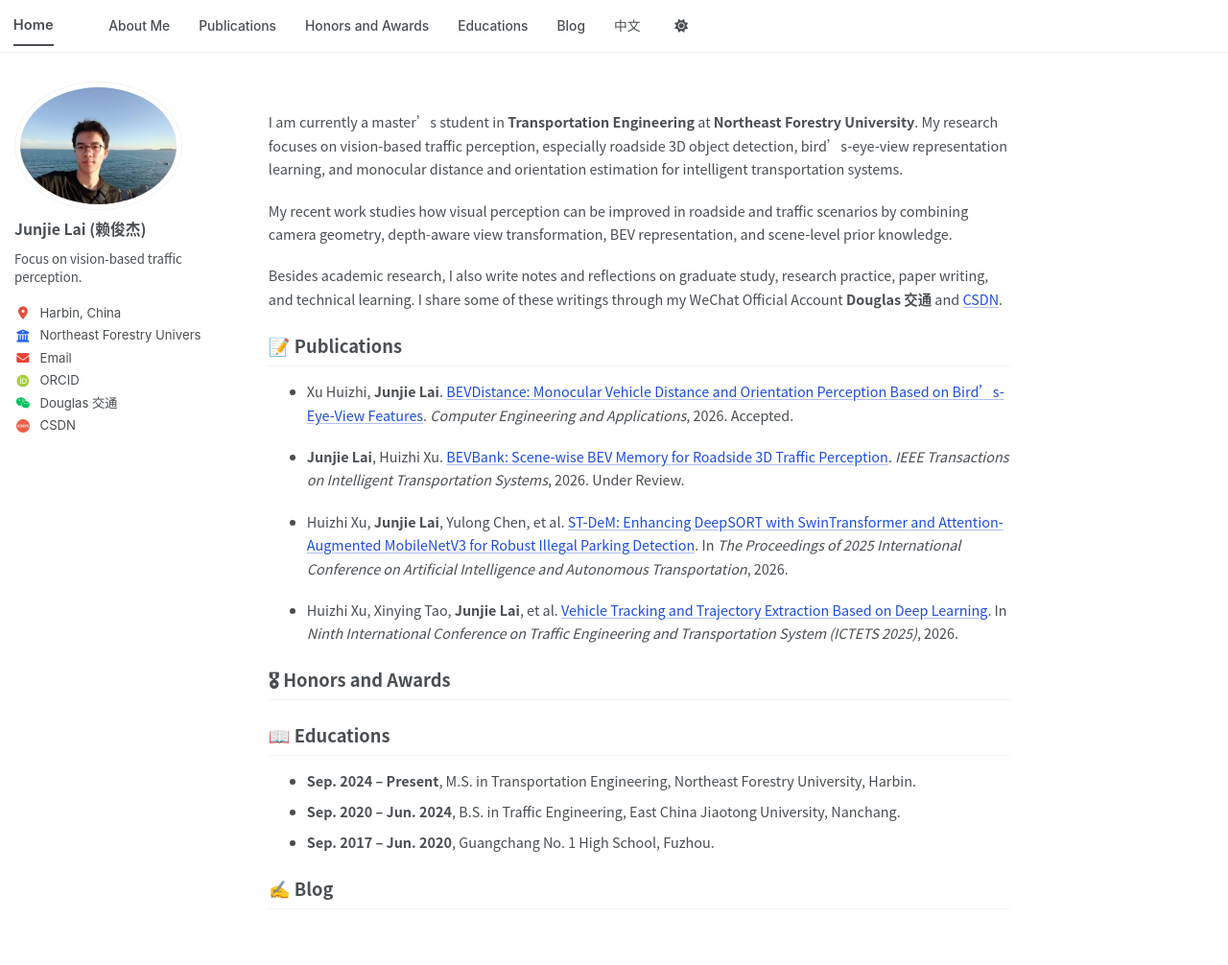
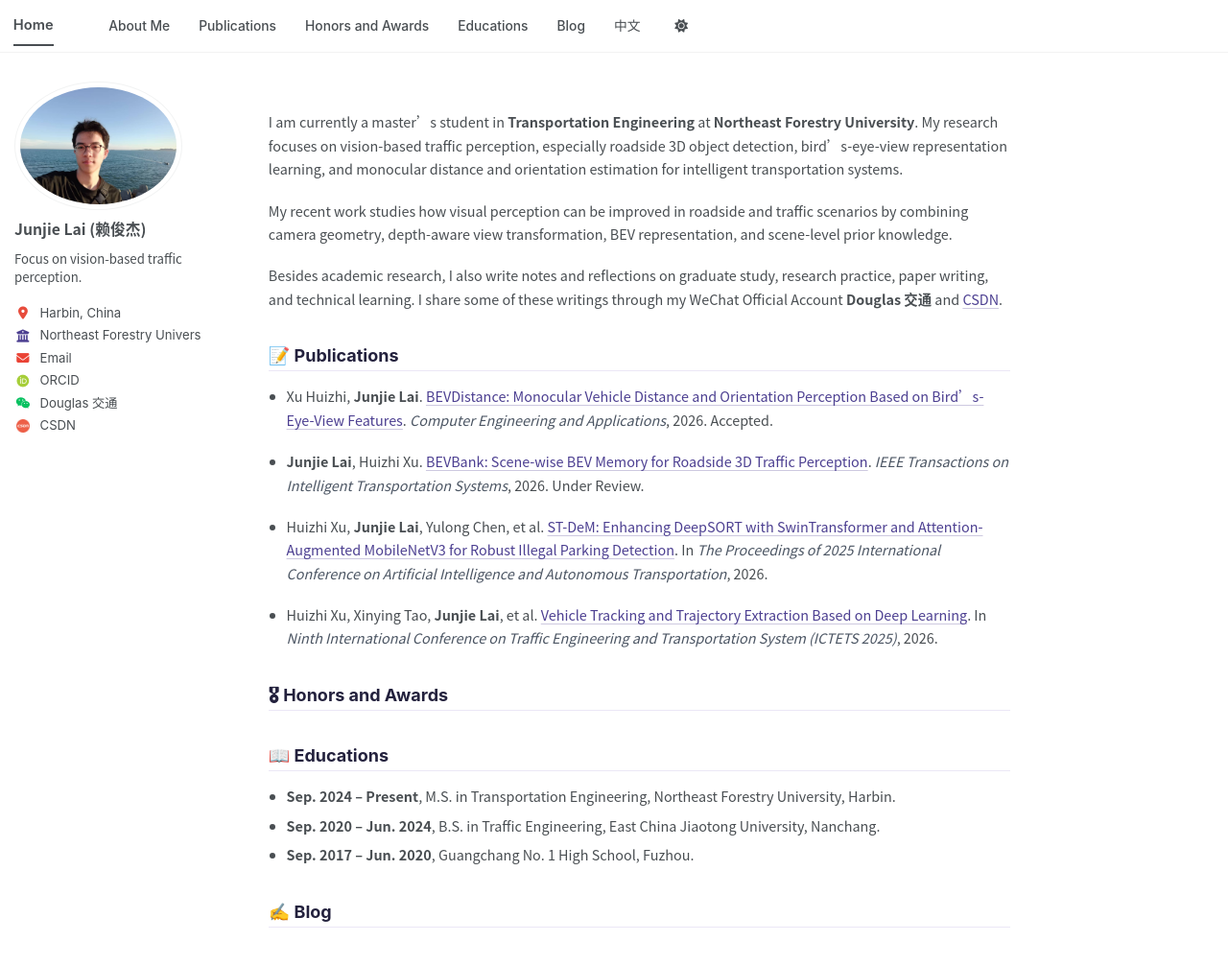
Before and after one commit to Douglassssss/Douglassssss.github.io, a Jekyll site: the page built from _pages/about.md, in a window 1280 px wide and 1043 px high. Shown: the top 1006 px of the window at 96% size. Built offline with Jekyll 4.4.1, drawn with Linux system fonts in a browser that asks for light colours; some web fonts are replaced; a script bundle is joined from its source files by our own code; library files that are not in the unit come from our copies.

Commit message:
Polish homepage style

```diff
--- a/_sass/_custom.scss
+++ b/_sass/_custom.scss
@@ -102,6 +102,18 @@
   }
 }
 
+/* =========================================================
+   Theme colors
+   ========================================================= */
+
+:root {
+  --site-accent: #4c3f91;
+  --site-accent-hover: #352a74;
+  --site-accent-soft: rgba(76, 63, 145, 0.28);
+  --site-accent-bg: #f5f3ff;
+  --site-text: #1f2937;
+  --site-muted: #4b5563;
+}
 
 /* =========================================================
    Footer
@@ -197,7 +209,7 @@
 .author__urls .fa-building,
 .author__urls .fa-building-columns,
 .author__urls .fa-university {
-  color: #2563eb !important;
+  color: var(--site-accent) !important;
 }
 
 /* Email icon */
@@ -308,11 +320,9 @@ body {
 }
 
 .page__content h2 {
-  font-family: inherit !important;
-  font-size: 1.22rem !important;
-  font-weight: 650 !important;
-  margin-top: 1.7rem !important;
-  margin-bottom: 0.75rem !important;
+  color: #23213d !important;
+  border-bottom: 1px solid #ebe7f6 !important;
+  padding-bottom: 0.28rem !important;
 }
 
 .page__content h3 {
@@ -369,23 +379,71 @@ body {
 }
 
 /* =========================================================
-   Link interaction and colors
+   Links: refined blue-purple accent
    ========================================================= */
 
-/* Sidebar links: restore hover interaction */
+/* Main content links */
+.page__content a {
+  color: var(--site-accent) !important;
+  text-decoration: underline !important;
+  text-decoration-thickness: 1px !important;
+  text-decoration-color: var(--site-accent-soft) !important;
+  text-underline-offset: 3px !important;
+  transition: color 0.18s ease, text-decoration-color 0.18s ease;
+}
+
+.page__content a:hover {
+  color: var(--site-accent-hover) !important;
+  text-decoration-color: var(--site-accent-hover) !important;
+}
+
+/* Avoid forcing button links to look like text links */
+.page__content a.btn,
+.page__content .btn {
+  text-decoration: none !important;
+}
+
+/* Sidebar links */
 .author__urls li > a {
+  color: inherit !important;
+  text-decoration: none !important;
+  cursor: pointer !important;
+  transition: color 0.18s ease;
+}
+
+.author__urls li > a:hover {
+  color: var(--site-accent) !important;
+  text-decoration: none !important;
+}
+
+/* Underline only the text, not icons */
+.author__urls li > a:hover .author-link-text {
+  text-decoration: underline !important;
+  text-decoration-thickness: 1px !important;
+  text-decoration-color: var(--site-accent-soft) !important;
+  text-underline-offset: 3px !important;
+}
+
+/* CSDN link */
+.author__urls li > a.author-csdn-link {
   color: inherit !important;
   text-decoration: none !important;
   cursor: pointer !important;
 }
 
-.author__urls li > a:hover {
-  color: #1d4ed8 !important;
-  text-decoration: underline !important;
-  text-underline-offset: 2px !important;
+.author__urls li > a.author-csdn-link:hover {
+  color: var(--site-accent) !important;
+  text-decoration: none !important;
 }
 
-/* Non-link items, such as WeChat name */
+.author__urls li > a.author-csdn-link:hover .author-link-text {
+  text-decoration: underline !important;
+  text-decoration-thickness: 1px !important;
+  text-decoration-color: var(--site-accent-soft) !important;
+  text-underline-offset: 3px !important;
+}
+
+/* Non-link rows, such as WeChat */
 .author__urls li .author-custom-link,
 .author-custom-link.no-link {
   color: inherit !important;
@@ -399,74 +457,14 @@ body {
   text-decoration: none !important;
 }
 
-/* Main content links */
-.page__content a {
-  color: #1d4ed8 !important;
-  text-decoration: underline !important;
-  text-decoration-color: rgba(29, 78, 216, 0.35) !important;
-  text-underline-offset: 2px !important;
+.page__content ul {
+  padding-left: 1.25rem !important;
 }
 
-.page__content a:hover {
-  color: #1e40af !important;
-  text-decoration-color: #1e40af !important;
+.page__content li {
+  margin-bottom: 0.42rem !important;
 }
 
-/* Avoid forcing button links to look like text links */
-.page__content a.btn,
-.page__content .btn {
-  text-decoration: none !important;
+.page__content li em {
+  color: var(--site-muted) !important;
 }
-
-/* =========================================================
-   Sidebar link hover: underline text only
-   ========================================================= */
-
-/* Default sidebar links */
-.author__urls li > a {
-  color: inherit !important;
-  text-decoration: none !important;
-  cursor: pointer !important;
-}
-
-/* Do not underline the whole link box */
-.author__urls li > a:hover {
-  color: #1d4ed8 !important;
-  text-decoration: none !important;
-}
-
-/* Underline only the text span */
-.author__urls li > a:hover .author-link-text {
-  text-decoration: underline !important;
-  text-underline-offset: 2px !important;
-}
-
-/* Non-link rows, such as WeChat Official Account */
-.author__urls li .author-custom-link.no-link {
-  color: inherit !important;
-  text-decoration: none !important;
-  cursor: default !important;
-}
-
-/* WeChat should not behave like a link */
-.author__urls li .author-custom-link.no-link:hover {
-  color: inherit !important;
-  text-decoration: none !important;
-}
-
-/* CSDN link */
-.author__urls li > a.author-csdn-link {
-  color: inherit !important;
-  text-decoration: none !important;
-  cursor: pointer !important;
-}
-
-.author__urls li > a.author-csdn-link:hover {
-  color: #1d4ed8 !important;
-  text-decoration: none !important;
-}
-
-.author__urls li > a.author-csdn-link:hover .author-link-text {
-  text-decoration: underline !important;
-  text-underline-offset: 2px !important;
-}
```
